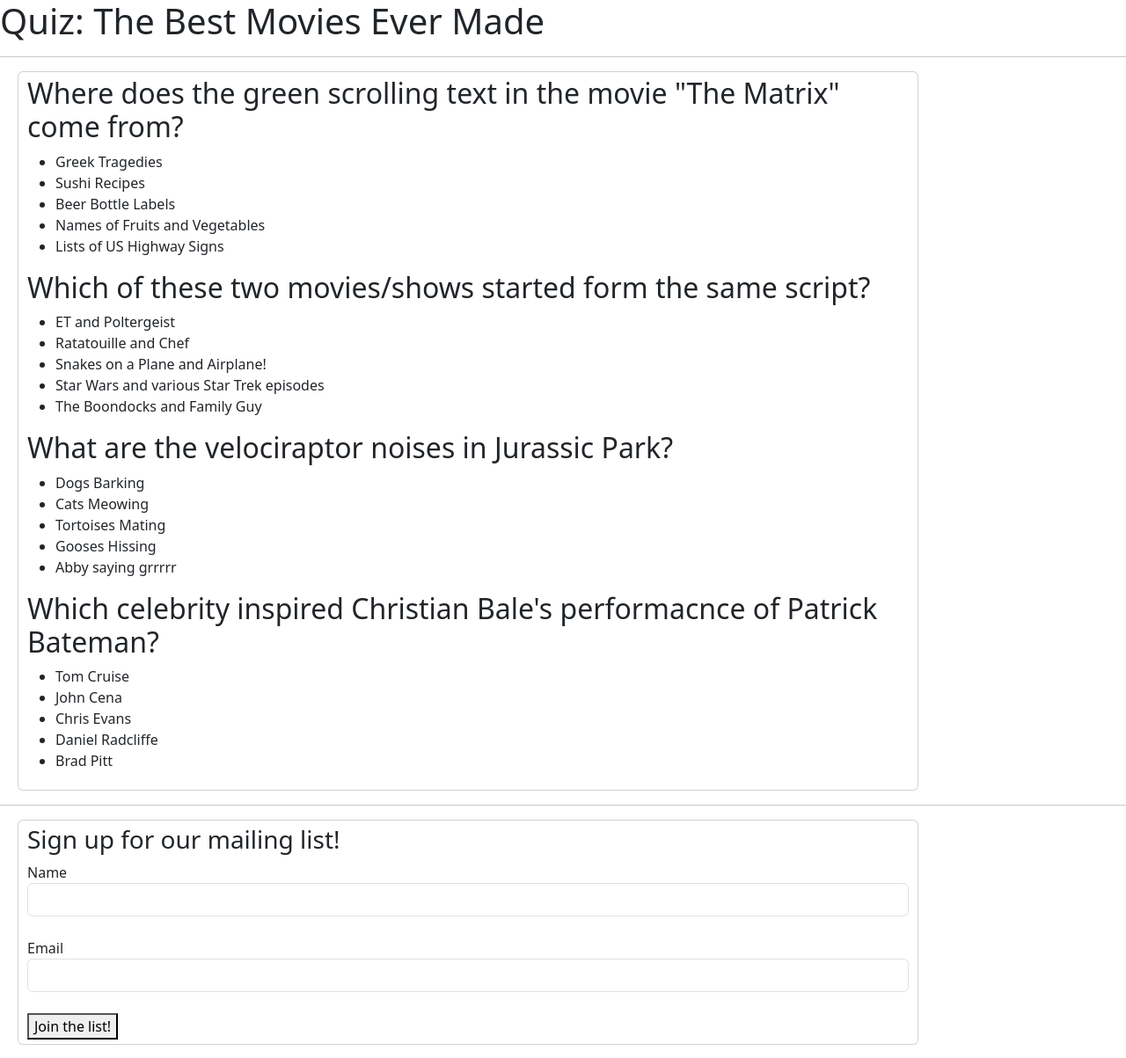
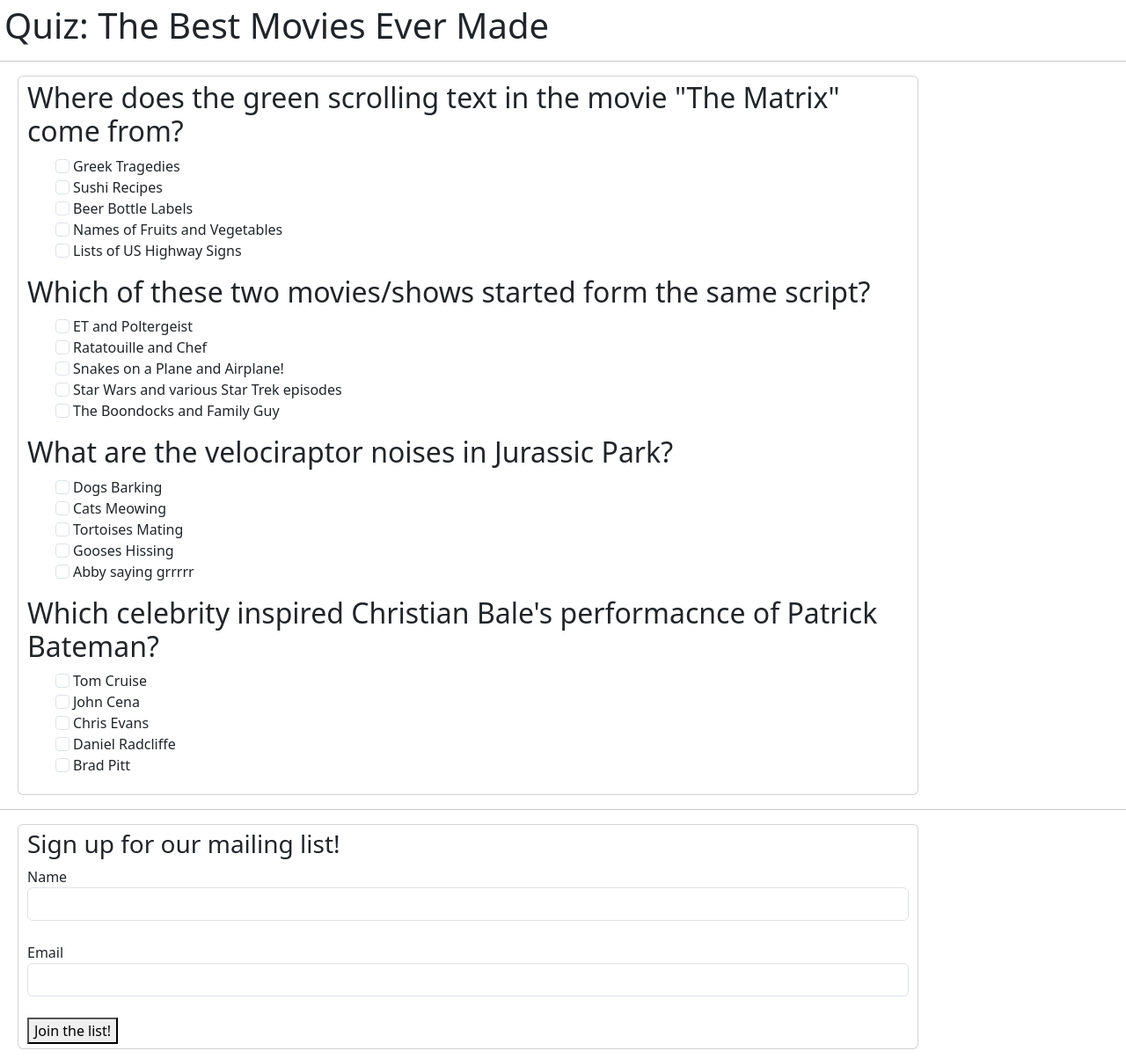
Before and after one commit to kalebwhite2/bootstrapdemo, a Flask app: page / in a window 1280 px wide. Shown: the whole page at 88% size. Run offline with Flask 3, Linux system fonts and the light colour scheme.

Commit message:
Finished checkboxes

```diff
--- a/static/styles.css
+++ b/static/styles.css
@@ -3,3 +3,20 @@
     margin: 10px 20px 10px 20px;
     padding: 5px 10px 5px 10px;
 }
+
+.options {
+    display: block;
+}
+
+.form-check-label {
+    margin-left: 4px;
+}
+
+.form-check-label span::before {
+    content: "\A";
+    white-space: pre;
+}
+
+h1 {
+    margin: 5px 0 0 5px;
+}
--- a/templates/index.html
+++ b/templates/index.html
@@ -1,62 +1,227 @@
-<!doctype html>
+<!DOCTYPE html>
 <html lang="en">
   <head>
-    <meta charset="utf-8">
-    <meta name="viewport" content="width=device-width, initial-scale=1">
+    <meta charset="utf-8" />
+    <meta name="viewport" content="width=device-width, initial-scale=1" />
     <title>Bootstrap demo</title>
-    <link href="https://cdn.jsdelivr.net/npm/bootstrap@5.3.2/dist/css/bootstrap.min.css" rel="stylesheet" integrity="sha384-T3c6CoIi6uLrA9TneNEoa7RxnatzjcDSCmG1MXxSR1GAsXEV/Dwwykc2MPK8M2HN" crossorigin="anonymous">
-    <link rel='stylesheet' href='/static/styles.css'>
+    <link
+      href="https://cdn.jsdelivr.net/npm/bootstrap@5.3.2/dist/css/bootstrap.min.css"
+      rel="stylesheet"
+      integrity="sha384-T3c6CoIi6uLrA9TneNEoa7RxnatzjcDSCmG1MXxSR1GAsXEV/Dwwykc2MPK8M2HN"
+      crossorigin="anonymous"
+    />
+    <link rel="stylesheet" href="/static/styles.css" />
   </head>
   <body>
-    <script src="https://cdn.jsdelivr.net/npm/bootstrap@5.3.2/dist/js/bootstrap.bundle.min.js" integrity="sha384-C6RzsynM9kWDrMNeT87bh95OGNyZPhcTNXj1NW7RuBCsyN/o0jlpcV8Qyq46cDfL" crossorigin="anonymous"></script>
+    <script
+      src="https://cdn.jsdelivr.net/npm/bootstrap@5.3.2/dist/js/bootstrap.bundle.min.js"
+      integrity="sha384-C6RzsynM9kWDrMNeT87bh95OGNyZPhcTNXj1NW7RuBCsyN/o0jlpcV8Qyq46cDfL"
+      crossorigin="anonymous"
+    ></script>
 
-    <h1> Quiz: The Best Movies Ever Made </h1>
-    <hr>
+    <h1>Quiz: The Best Movies Ever Made</h1>
+    <hr />
     <div class="card card-styling">
-      <h2> Where does the green scrolling text in the movie "The Matrix" come from? </h2>
+      <h2>
+        Where does the green scrolling text in the movie "The Matrix" come from?
+      </h2>
       <ul>
-        <li> Greek Tragedies </li>
-        <li> Sushi Recipes </li>
-        <li> Beer Bottle Labels </li>
-        <li> Names of Fruits and Vegetables </li>
-        <li> Lists of US Highway Signs </li>
+        <div class="options">
+        <input
+          class="form-check-input"
+          type="checkbox"
+          value=""
+          id="gt"
+        /><label class="form-check-label" for="gt">Greek Tragedies </label>
+        </div>
+        <div class="options">
+          <input
+            class="form-check-input"
+            type="checkbox"
+            value=""
+            id="sr"
+          /><label class="form-check-label" for="sr">Sushi Recipes</label>
+        </div>
+        <div class="options">
+          <input
+            class="form-check-input"
+            type="checkbox"
+            value=""
+            id="bb"
+          /><label class="form-check-label" for="bb">Beer Bottle Labels</label>
+        </div>
+        <div class="options">
+          <input
+            class="form-check-input"
+            type="checkbox"
+            value=""
+            id="nfv"
+          /><label class="form-check-label" for="nfv"
+            >Names of Fruits and Vegetables</label
+          >
+        </div>
+        <div class="options">
+          <input
+            class="form-check-input"
+            type="checkbox"
+            value=""
+            id="luhs"
+          /><label class="form-check-label" for="luhs"
+            >Lists of US Highway Signs</label
+          >
+        </div>
       </ul>
-      <h2> Which of these two movies/shows started form the same script? </h2>
+      <h2>Which of these two movies/shows started form the same script?</h2>
       <ul>
-        <li> ET and Poltergeist </li>
-        <li> Ratatouille and Chef </li>
-        <li> Snakes on a Plane and Airplane! </li>
-        <li> Star Wars and various Star Trek episodes </li>
-        <li> The Boondocks and Family Guy </li>
+        <div class="options">
+          <input
+            class="form-check-input"
+            type="checkbox"
+            value=""
+            id="ep"
+          /><label class="form-check-label" for="ep">ET and Poltergeist</label>
+        </div>
+        <div class="options">
+          <input
+            class="form-check-input"
+            type="checkbox"
+            value=""
+            id="rv"
+          /><label class="form-check-label" for="rc"
+            >Ratatouille and Chef</label
+          >
+        </div>
+        <div class="options">
+          <input
+            class="form-check-input"
+            type="checkbox"
+            value=""
+            id="spa"
+          /><label class="form-check-label" for="spa"
+            >Snakes on a Plane and Airplane!</label
+          >
+        </div>
+        <div class="options">
+          <input
+            class="form-check-input"
+            type="checkbox"
+            value=""
+            id="swst"
+          /><label class="form-check-label" for="swst"
+            >Star Wars and various Star Trek episodes</label
+          >
+        </div>
+        <div class="options">
+          <input
+            class="form-check-input"
+            type="checkbox"
+            value=""
+            id="bfg"
+          /><label class="form-check-label" for="bfg"
+            >The Boondocks and Family Guy</label
+          >
+        </div>
       </ul>
-      <h2> What are the velociraptor noises in Jurassic Park? </h2>
+      <h2>What are the velociraptor noises in Jurassic Park?</h2>
       <ul>
-        <li> Dogs Barking </li>
-        <li> Cats Meowing </li>
-        <li> Tortoises Mating </li>
-        <li> Gooses Hissing </li>
-        <li> Abby saying grrrrr </li>
+        <div class="options">
+          <input
+            class="form-check-input"
+            type="checkbox"
+            value=""
+            id="db"
+          /><label class="form-check-label" for="db">Dogs Barking</label>
+        </div>
+        <div class="options">
+          <input
+            class="form-check-input"
+            type="checkbox"
+            value=""
+            id="cm"
+          /><label class="form-check-label" for="cm">Cats Meowing</label>
+        </div>
+        <div class="options">
+          <input
+            class="form-check-input"
+            type="checkbox"
+            value=""
+            id="tm"
+          /><label class="form-check-label" for="tm">Tortoises Mating</label>
+        </div>
+        <div class="options">
+          <input
+            class="form-check-input"
+            type="checkbox"
+            value=""
+            id="gh"
+          /><label class="form-check-label" for="gh">Gooses Hissing</label>
+        </div>
+        <div class="options">
+          <input
+            class="form-check-input"
+            type="checkbox"
+            value=""
+            id="asg"
+          /><label class="form-check-label" for="asg">Abby saying grrrrr</label>
+        </div>
       </ul>
-      <h2> Which celebrity inspired Christian Bale's performacnce of Patrick Bateman? </h2>
+      <h2>
+        Which celebrity inspired Christian Bale's performacnce of Patrick
+        Bateman?
+      </h2>
       <ul>
-        <li> Tom Cruise </li>
-        <li> John Cena </li>
-        <li> Chris Evans </li>
-        <li> Daniel Radcliffe </li>
-        <li> Brad Pitt </li>
+        <div class="options">
+          <input
+            class="form-check-input"
+            type="checkbox"
+            value=""
+            id="tc"
+          /><label class="form-check-label" for="tc">Tom Cruise</label>
+        </div>
+        <div class="options">
+          <input
+            class="form-check-input"
+            type="checkbox"
+            value=""
+            id="jc"
+          /><label class="form-check-label" for="jc">John Cena</label>
+        </div>
+        <div class="options">
+          <input
+            class="form-check-input"
+            type="checkbox"
+            value=""
+            id="ce"
+          /><label class="form-check-label" for="ce">Chris Evans</label>
+        </div>
+        <div class="options">
+          <input
+            class="form-check-input"
+            type="checkbox"
+            value=""
+            id="dr"
+          /><label class="form-check-label" for="dr">Daniel Radcliffe</label>
+        </div>
+        <div class="options">
+          <input
+            class="form-check-input"
+            type="checkbox"
+            value=""
+            id="bp"
+          /><label class="form-check-label" for="bp">Brad Pitt</label>
+        </div>
       </ul>
     </div>
-    <hr>
+    <hr />
     <div class="card card-styling">
       <h3>Sign up for our mailing list!</h3>
       <form>
-        <label for="name">Name</label><br>
-        <input class="form-control" type="text" id="name"><br>
-        <label for="email">Email</label><br>
-        <input class="form-control" type="text" id="email"><br>
+        <label for="name">Name</label><br />
+        <input class="form-control" type="text" id="name" /><br />
+        <label for="email">Email</label><br />
+        <input class="form-control" type="text" id="email" /><br />
         <button>Join the list!</button>
       </form>
     </div>
-
   </body>
 </html>
```
